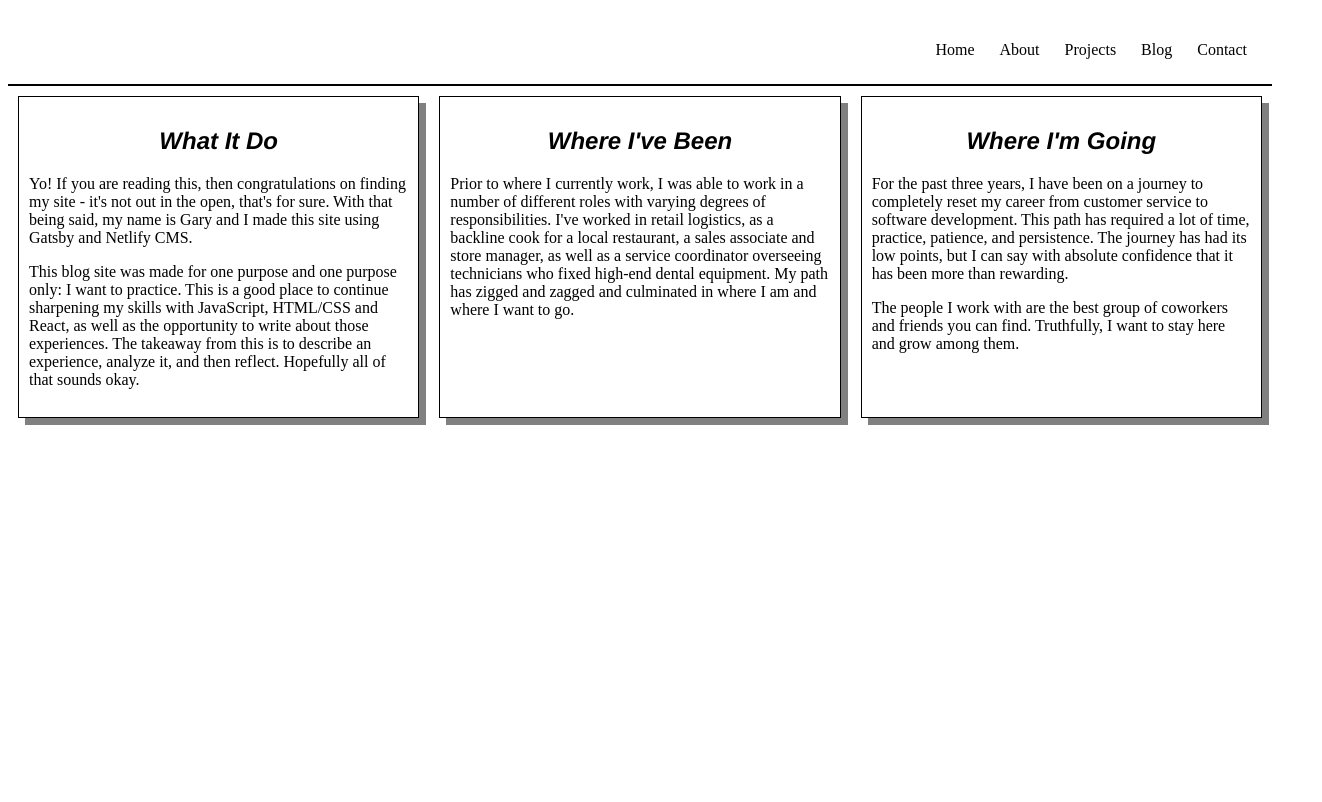
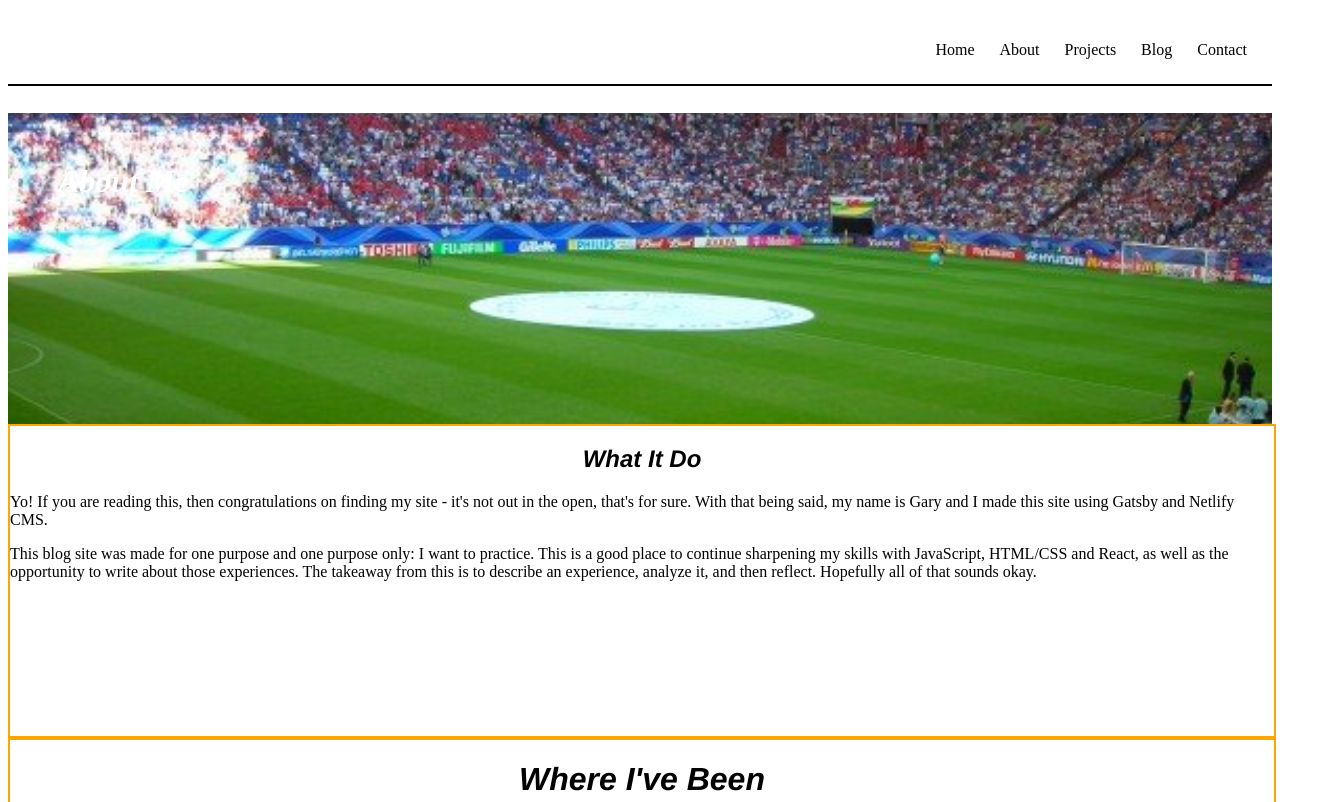
Before and after one commit to goomba5/goals-blog, a Gatsby site: page /about in a window 1280 px wide. Shown: the top 802 px of the page, 1322 px wide, since content can reach past the window. Built offline with nearby package versions, Linux system fonts and the light colour scheme; Gatsby itself is replaced by a stand-in of ours.

Commit message:
updated all class names in About and CSS module

```diff
--- a/src/components/about.module.css
+++ b/src/components/about.module.css
@@ -1,37 +1,38 @@
-.body {
-    font-size: 18px;
-    font-family: Helvetica, Arial, sans-serif;
+.about_container {
+    /* display: flex;
+    align-content: center;
+    justify-content: space-around; */
 }
 
-div.body p {
-    border: 2px solid black;
-    width: 75%;
+.about__parallax {
+    height: 311px;
+    width: 100%;
+    background: url("../../src/images/gelsenkirchen.jpg");
+    background-size: cover;
+    background-position: 50% 40%;
+    background-attachment: fixed;
 }
 
-.about_container {
-    display: flex;
-    align-content: center;
-    justify-content: space-around;
+.about__parallax_title {
+    color: white;
+    font-style: italic;
+    position: relative;
+    top: 50px;
+    left: 50px;
+    font-size: 32px;
 }
 
 .about__section {
-    margin: 10px;
-    padding: 10px;
-    width: 75%;
-    height: 300px;
-    border: 1px solid black;
-    box-shadow: 7px 7px grey;
-    /* background-color: #FEFFF8; */
+    border: 2px solid orange;
+    width: 100%;
+    height: 310px;
+    /* box-shadow: 7px 7px grey; */
 }
 
 .about__sectionTitle {
     font-family: Helvetica, Arial, sans-serif;
     text-align: center;
     font-style: italic;
-}
-
-.image {
-    border: 2px solid black;
 }
 
 @media screen and (max-width: 1050px){
--- a/src/pages/about.js
+++ b/src/pages/about.js
@@ -22,6 +22,9 @@ const About = ({ data }) => {
     return (
         <Layout>
             <div className={about.about_container}>
+                <div className={about.about__parallax}>
+                    <h2 className={about.about__parallax_title}>About Me</h2>
+                </div>
                 <div className={about.about__section}>
                     <h2 className={about.about__sectionTitle}>What It Do</h2>
                     <p>
@@ -33,7 +36,7 @@ const About = ({ data }) => {
                 </div>
 
                 <div className={about.about__section}>
-                    <h2 className={about.about__sectionTitle}>Where I've Been</h2>
+                    <h1 className={about.about__sectionTitle}>Where I've Been</h1>
                     <p>
                         Prior to where I currently work, I was able to work in a number of different roles with varying degrees of responsibilities. I've worked in retail logistics, as a backline cook for a local restaurant, a sales associate and store manager, as well as a service coordinator overseeing technicians who fixed high-end dental equipment. My path has zigged and zagged and culminated in where I am and where I want to go.
             </p>
```
